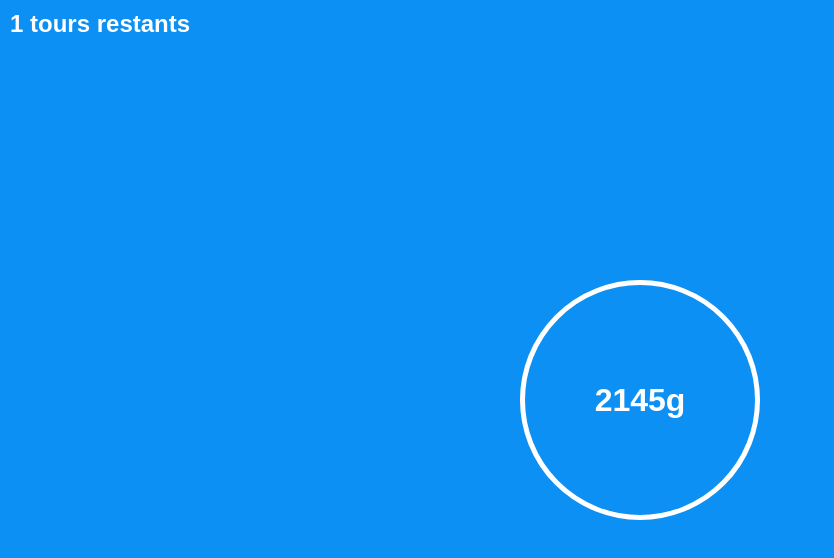
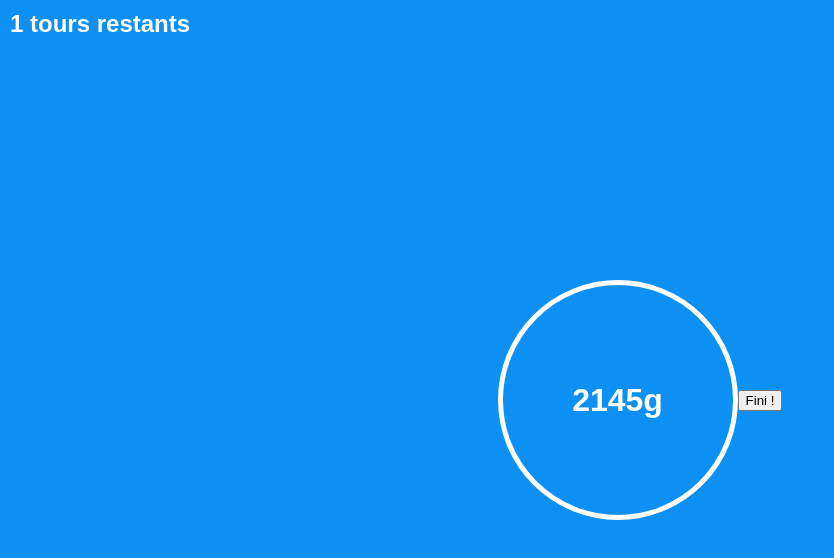
Before and after one commit to Adi-df/le-jeu-du-poids, a Next.js app: page /play/round in a window 1280 px wide. Shown: the top 558 px of the page, without its empty margins (0-834 px from the left). Built offline with nearby package versions, Linux system fonts and the light colour scheme.

Commit message:
Add finished button

```diff
--- a/pages/play/round.tsx
+++ b/pages/play/round.tsx
@@ -14,6 +14,7 @@ const Round: NextPage = () => {
   return <div className={styles.rounds}>
     <h2 className={styles.stay}>{leftRounds} tours restants</h2>
     <h1 className={styles.weight}>{targetWeight}g</h1>
+    <button className={styles.finished}>Fini !</button>
   </div>
 }
 
```
